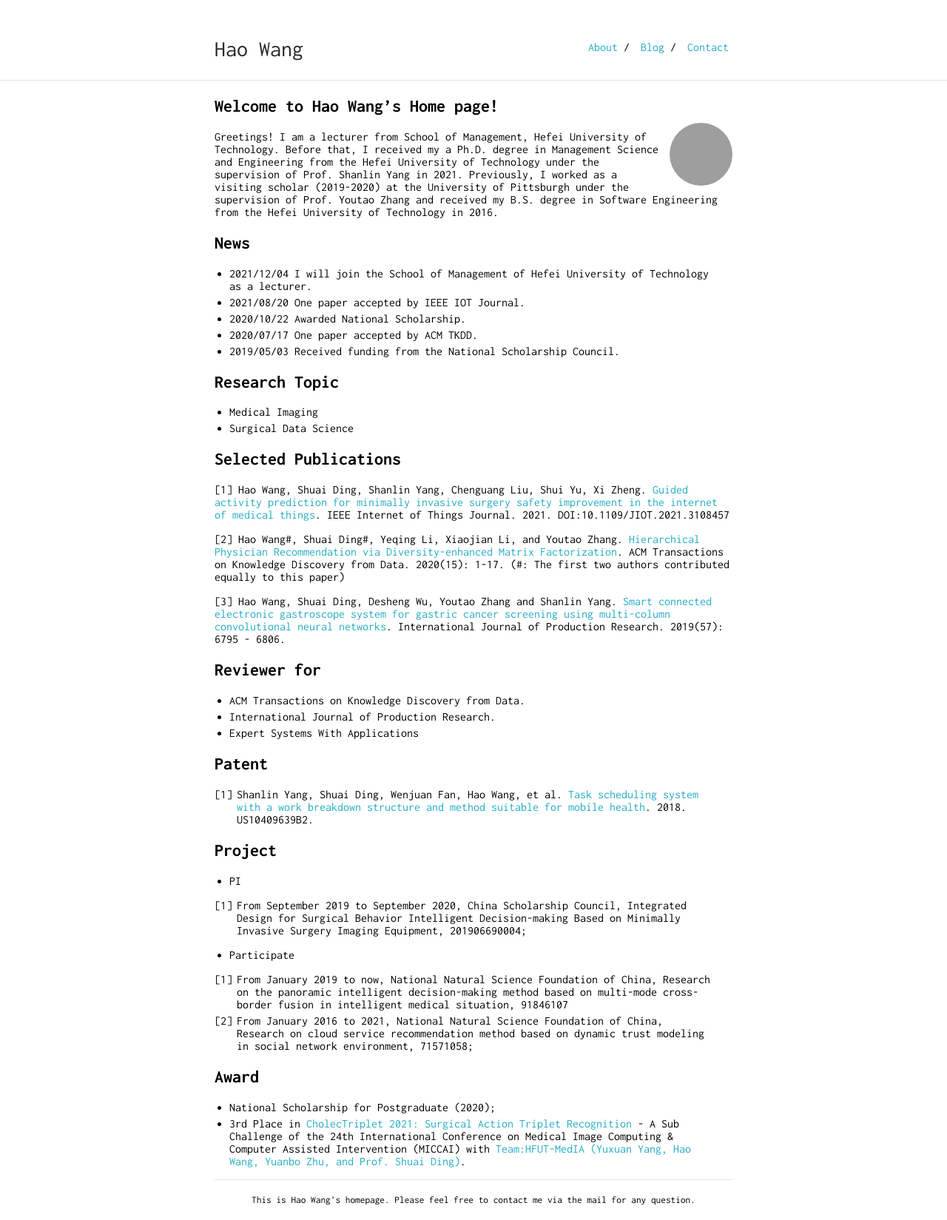
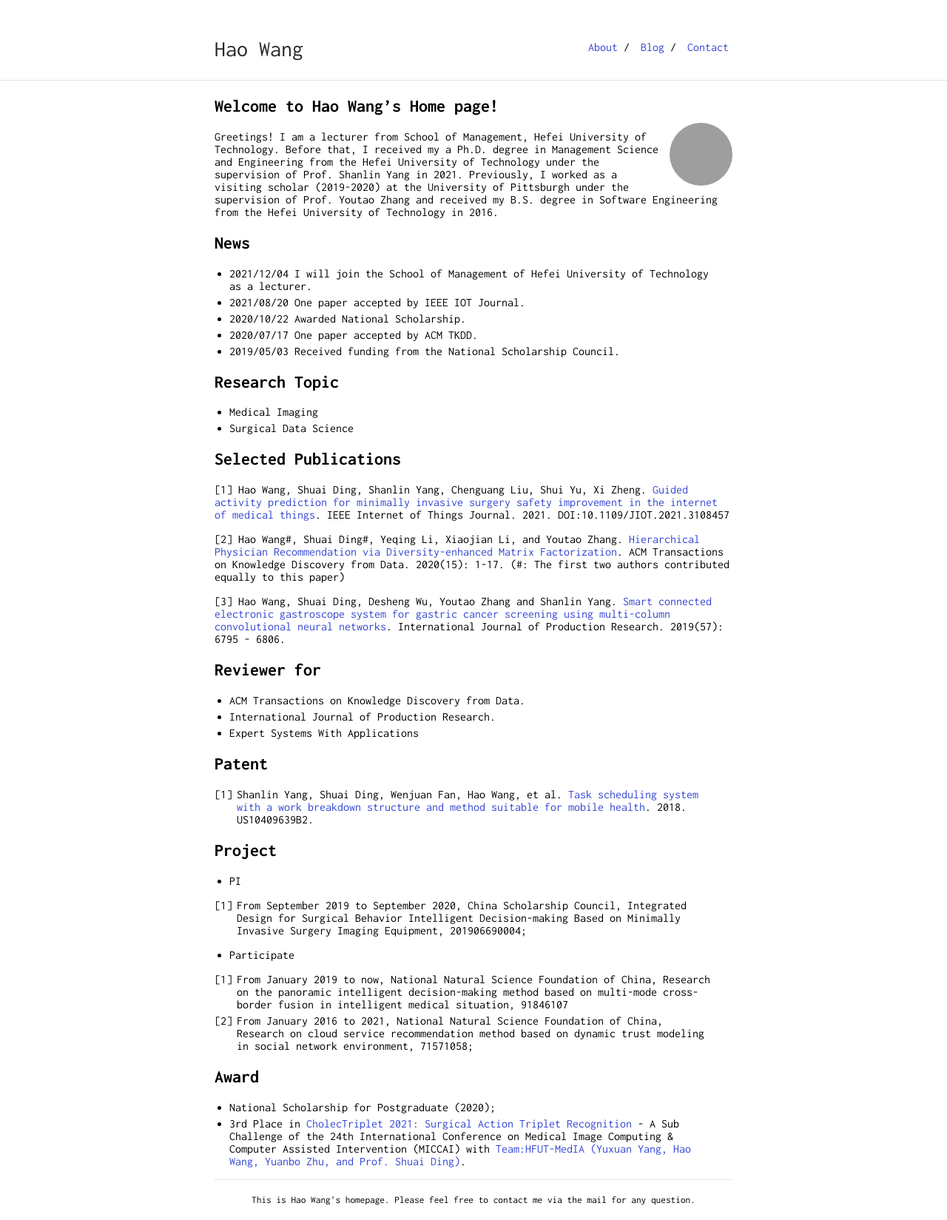
Before and after one commit to Waynehfut/Waynehfut, a Jekyll site: the page built from index.md, in a window 1280 px wide. Shown: the whole page at 74% size. Built offline with Jekyll 4.4.1, drawn with Linux system fonts in a browser that asks for light colours; our own code applies the rules of GitHub Pages for plain Markdown files; grey boxes are pictures that could not be loaded.

Commit message:
update main color

```diff
--- a/_sass/vars.scss
+++ b/_sass/vars.scss
@@ -2,7 +2,7 @@
  * Customization Variables
  */
 
-$accent: #25acc4;
+$accent: #3447d3;
 $image-size: 85px;
 
 /*
```
